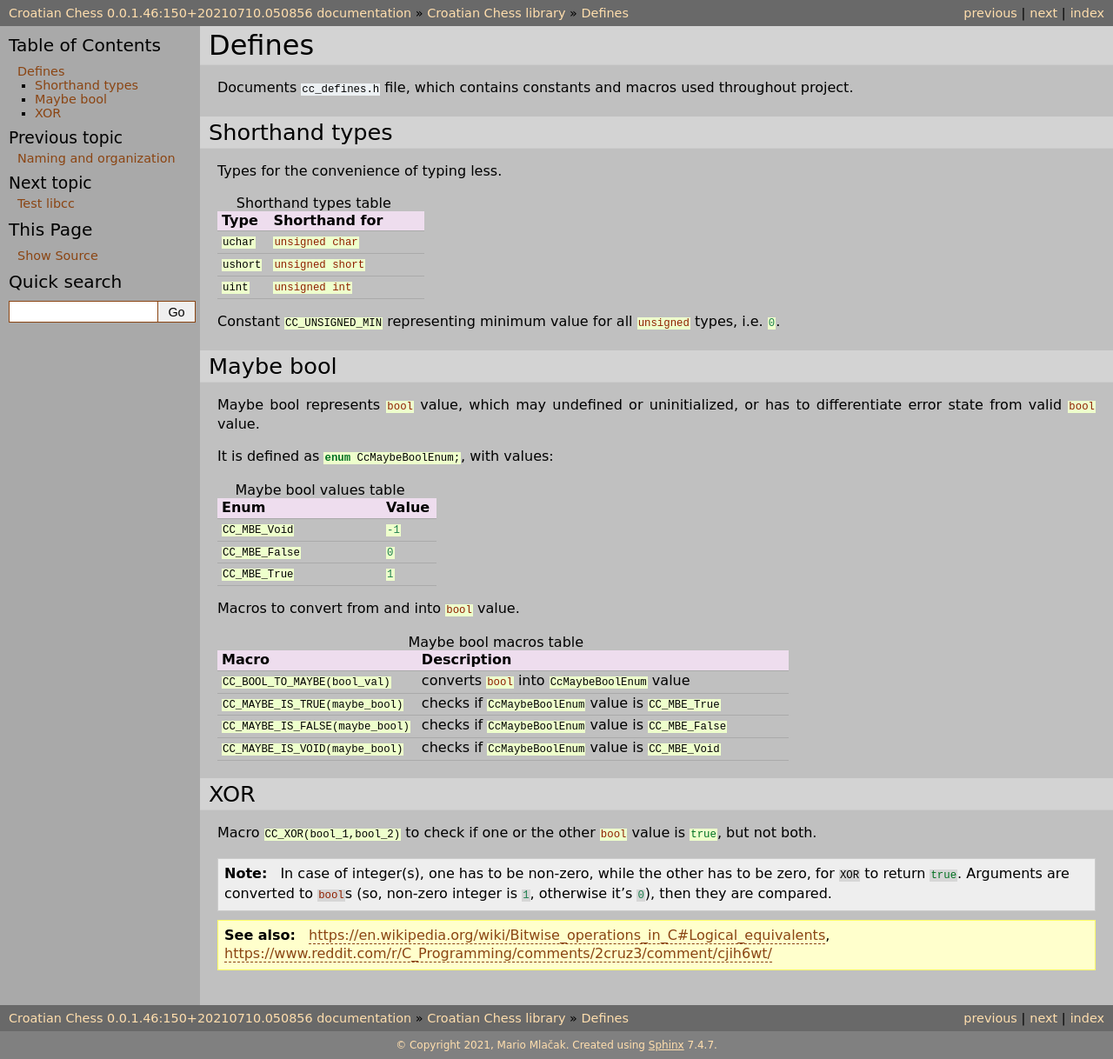
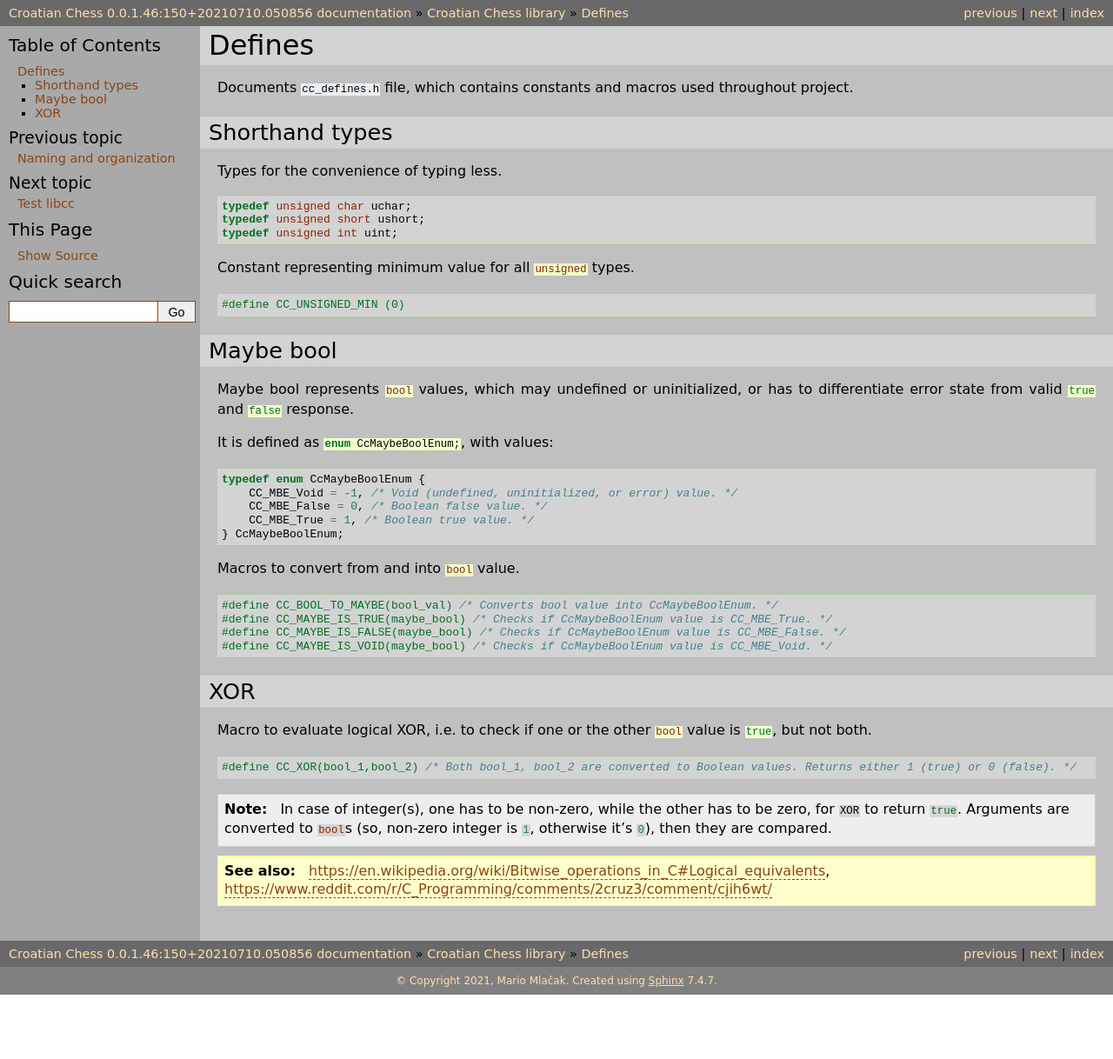
Before and after one commit to mmlacak/crochess, a Sphinx documentation site: the page built from docs/source/libcc/ccdefines.rst, in a window 1280 px wide. Shown: the whole page at 87% size. Built offline with Sphinx 7.4.7, drawn with Linux system fonts in a browser that asks for light colours; after the commit the page ends 1144 px from its top, so only the background shows below that.

Commit message:
Redone cc_defines docs.

```diff
--- a/docs/source/libcc/ccdefines.rst
+++ b/docs/source/libcc/ccdefines.rst
@@ -17,71 +17,61 @@ Shorthand types
 
 Types for the convenience of typing less.
 
-.. list-table:: Shorthand types table
-   :header-rows: 1
-   :align: left
-   :widths: 25 75
+.. code-block:: C
+    :force:
 
-   * - Type
-     - Shorthand for
-   * - :c:`uchar`
-     - :c:`unsigned char`
-   * - :c:`ushort`
-     - :c:`unsigned short`
-   * - :c:`uint`
-     - :c:`unsigned int`
+    typedef unsigned char uchar;
+    typedef unsigned short ushort;
+    typedef unsigned int uint;
 
-Constant :c:`CC_UNSIGNED_MIN` representing minimum value for all :c:`unsigned` types, i.e. :c:`0`.
+Constant representing minimum value for all :c:`unsigned` types.
+
+.. code-block:: C
+    :force:
+
+    #define CC_UNSIGNED_MIN (0)
 
 .. _lbl-libcc-ccdefines-maybebool:
 
 Maybe bool
 ----------
 
-Maybe bool represents :c:`bool` value, which may undefined or uninitialized, or
-has to differentiate error state from valid :c:`bool` value.
+Maybe bool represents :c:`bool` values, which may undefined or uninitialized, or
+has to differentiate error state from valid :c:`true` and :c:`false` response.
 
 It is defined as :c:`enum CcMaybeBoolEnum;`, with values:
 
-.. list-table:: Maybe bool values table
-   :header-rows: 1
-   :align: left
-   :widths: 75 25
+.. code-block:: C
+    :force:
 
-   * - Enum
-     - Value
-   * - :c:`CC_MBE_Void`
-     - :c:`-1`
-   * - :c:`CC_MBE_False`
-     - :c:`0`
-   * - :c:`CC_MBE_True`
-     - :c:`1`
+    typedef enum CcMaybeBoolEnum {
+        CC_MBE_Void = -1, /* Void (undefined, uninitialized, or error) value. */
+        CC_MBE_False = 0, /* Boolean false value. */
+        CC_MBE_True = 1, /* Boolean true value. */
+    } CcMaybeBoolEnum;
 
 Macros to convert from and into :c:`bool` value.
 
-.. list-table:: Maybe bool macros table
-   :header-rows: 1
-   :align: left
-   :widths: 35 65
+.. code-block:: C
+    :force:
 
-   * - Macro
-     - Description
-   * - :c:`CC_BOOL_TO_MAYBE(bool_val)`
-     - converts :c:`bool` into :c:`CcMaybeBoolEnum` value
-   * - :c:`CC_MAYBE_IS_TRUE(maybe_bool)`
-     - checks if :c:`CcMaybeBoolEnum` value is :c:`CC_MBE_True`
-   * - :c:`CC_MAYBE_IS_FALSE(maybe_bool)`
-     - checks if :c:`CcMaybeBoolEnum` value is :c:`CC_MBE_False`
-   * - :c:`CC_MAYBE_IS_VOID(maybe_bool)`
-     - checks if :c:`CcMaybeBoolEnum` value is :c:`CC_MBE_Void`
+    #define CC_BOOL_TO_MAYBE(bool_val) /* Converts bool value into CcMaybeBoolEnum. */
+    #define CC_MAYBE_IS_TRUE(maybe_bool) /* Checks if CcMaybeBoolEnum value is CC_MBE_True. */
+    #define CC_MAYBE_IS_FALSE(maybe_bool) /* Checks if CcMaybeBoolEnum value is CC_MBE_False. */
+    #define CC_MAYBE_IS_VOID(maybe_bool) /* Checks if CcMaybeBoolEnum value is CC_MBE_Void. */
 
 .. _lbl-libcc-ccdefines-xor:
 
 XOR
 ---
 
-Macro :c:`CC_XOR(bool_1,bool_2)` to check if one or the other :c:`bool` value
+Macro to evaluate logical XOR, i.e. to check if one or the other :c:`bool` value
 is :c:`true`, but not both.
+
+.. code-block:: C
+    :force:
+
+    #define CC_XOR(bool_1,bool_2) /* Both bool_1, bool_2 are converted to Boolean values. Returns either 1 (true) or 0 (false). */
 
 .. note::
 
--- a/docs/source/libcc/test2.rst
+++ b/docs/source/libcc/test2.rst
@@ -7,3 +7,9 @@ Test libcc
 ==========
 
 Empty so far.
+
+
+.. :doc:`cc_defines.h <../../../ws/libcrochess/inc/cc_defines.h>`
+
+.. include:: ../../../ws/libcrochess/inc/cc_defines.h
+    :code: C
```
Also changed, not shown: 1 other file.
